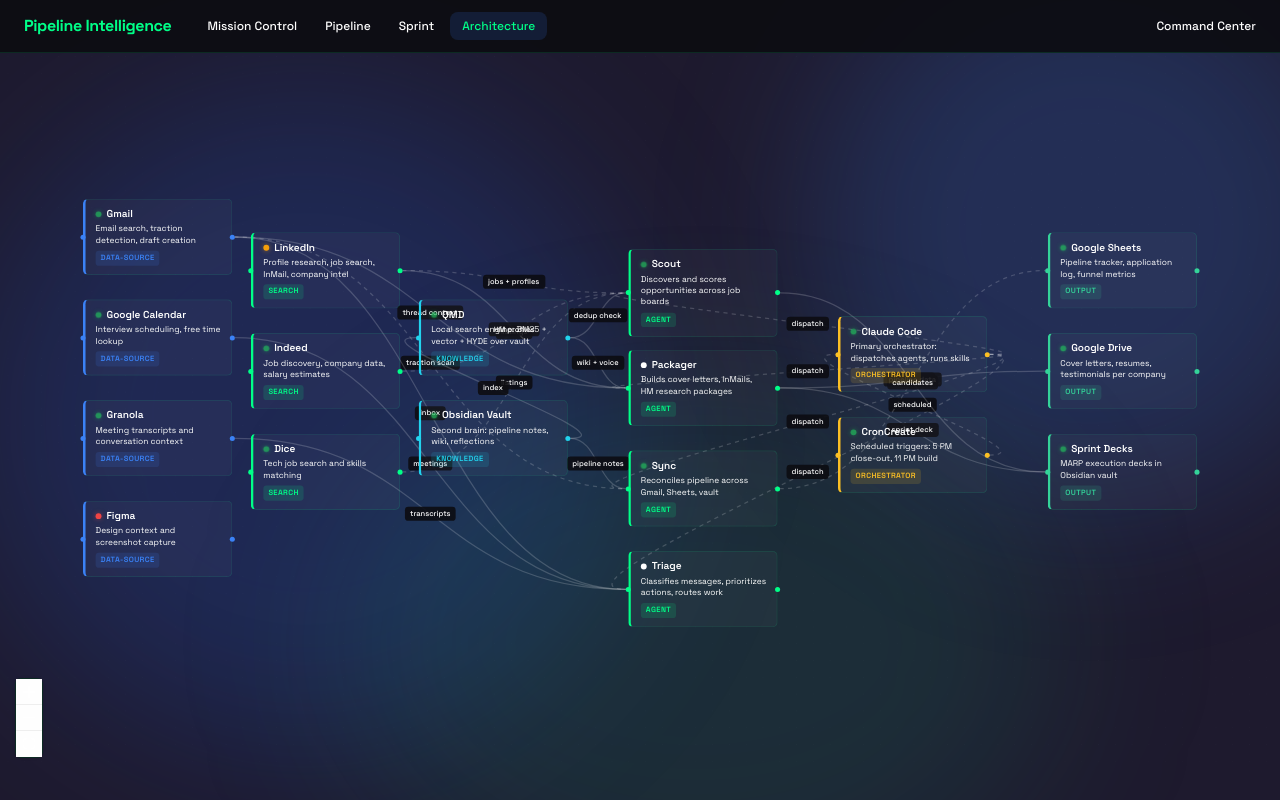
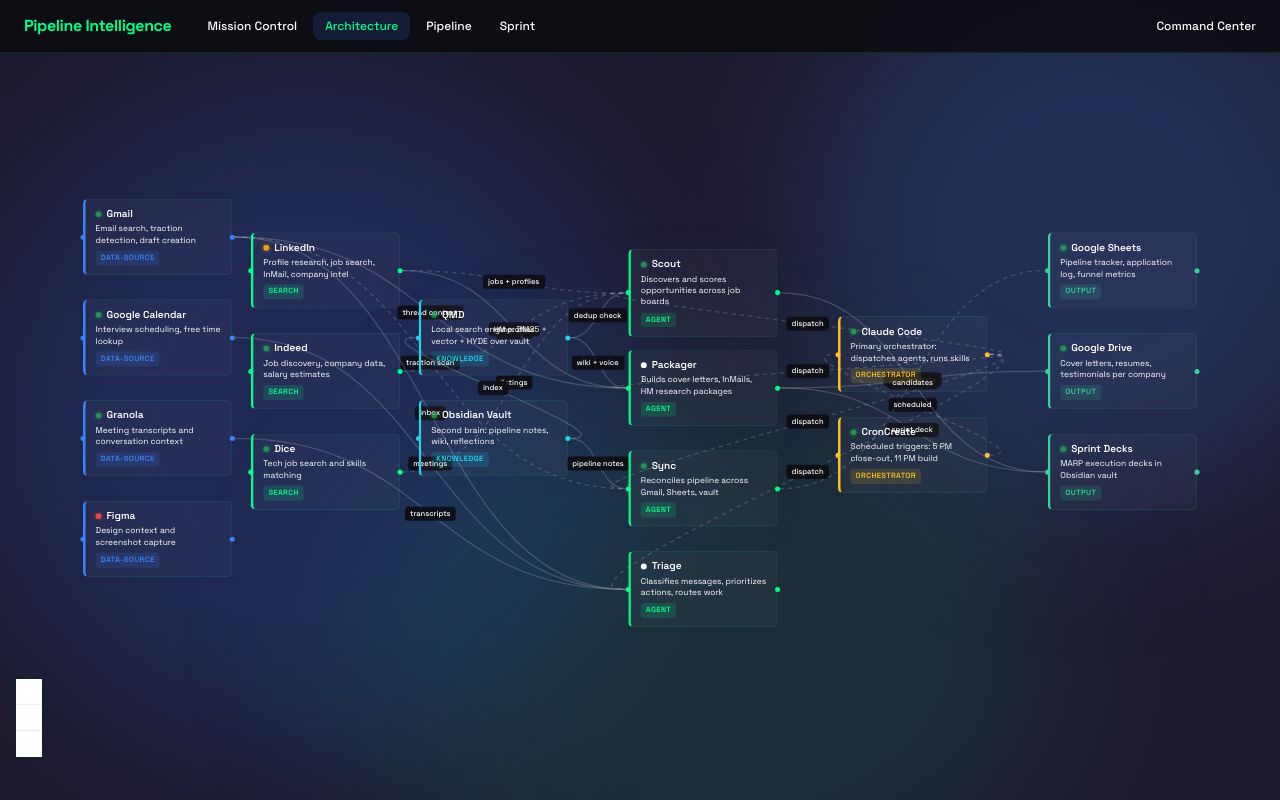
Before and after one commit to brandon-charles-novice-developer/bnye-pipeline-intelligence, a React (Vite) app: page /architecture in a window 1280 px wide. Built offline with nearby package versions, Linux system fonts and the light colour scheme.

Commit message:
refactor: move Architecture to 2nd tab

```diff
--- a/src/components/layout/Header.jsx
+++ b/src/components/layout/Header.jsx
@@ -3,9 +3,9 @@
 
 const navItems = [
   { to: '/',              label: 'Mission Control' },
+  { to: '/architecture',  label: 'Architecture' },
   { to: '/pipeline',      label: 'Pipeline' },
   { to: '/sprint',        label: 'Sprint' },
-  { to: '/architecture',  label: 'Architecture' },
 ]
 
 export default function Header() {
```
